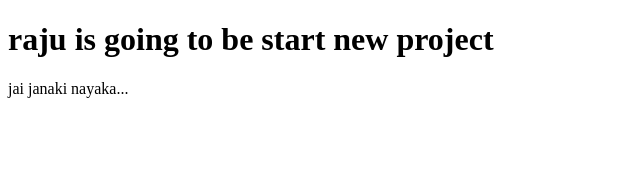
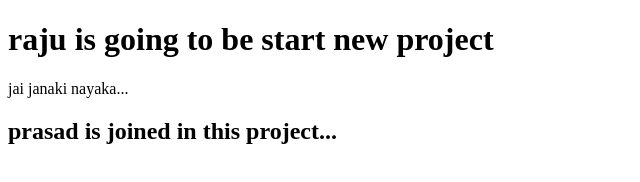
Before and after one commit to raju238/angular6student, a plain HTML site: page index.html in a window 1280 px wide. Shown: the whole page, without its empty margins (0-640 px from the left). Drawn offline with Linux system fonts and the light colour scheme.

Commit message:
h2 tag added
as per requirements

```diff
--- a/index.html
+++ b/index.html
@@ -9,5 +9,6 @@
 <body>
     <h1>raju is going to be start new project</h1>
     <p>jai janaki nayaka...</p>
+    <h2>prasad is joined in this project...</h2>
 </body>
 </html>
```
